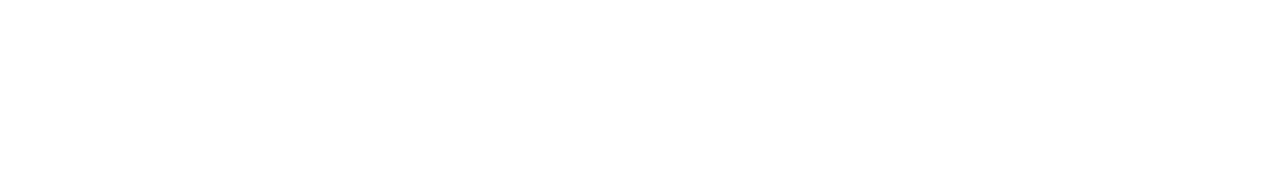
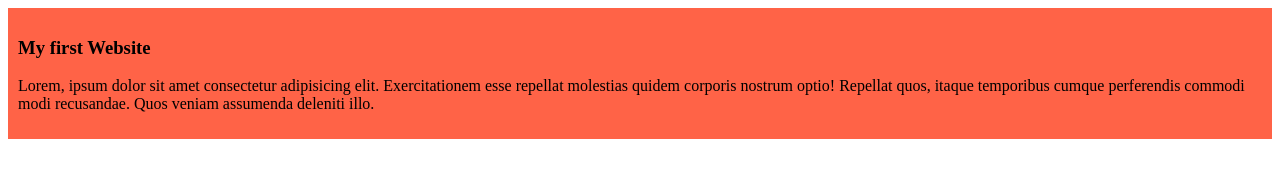
Before and after one commit to smadib70/my-simple-website, a plain HTML site: page index.html in a window 1280 px wide. Drawn offline with Linux system fonts and the light colour scheme.

Commit message:
test commit

```diff
--- a/index.html
+++ b/index.html
@@ -4,8 +4,12 @@
     <meta charset="UTF-8">
     <meta name="viewport" content="width=device-width, initial-scale=1.0">
     <title>My Simple Website</title>
+    <link rel="stylesheet" href="style/blog.css">
 </head>
 <body>
-
+    <div>
+        <h3>My first Website</h3>
+        <p>Lorem, ipsum dolor sit amet consectetur adipisicing elit. Exercitationem esse repellat molestias quidem corporis nostrum optio! Repellat quos, itaque temporibus cumque perferendis commodi modi recusandae. Quos veniam assumenda deleniti illo.</p>
+    </div>
 </body>
 </html>
--- /dev/null
+++ b/style/blog.css
@@ -0,0 +1,4 @@
+div{
+    background-color: tomato;
+    padding: 10px;
+}
```
